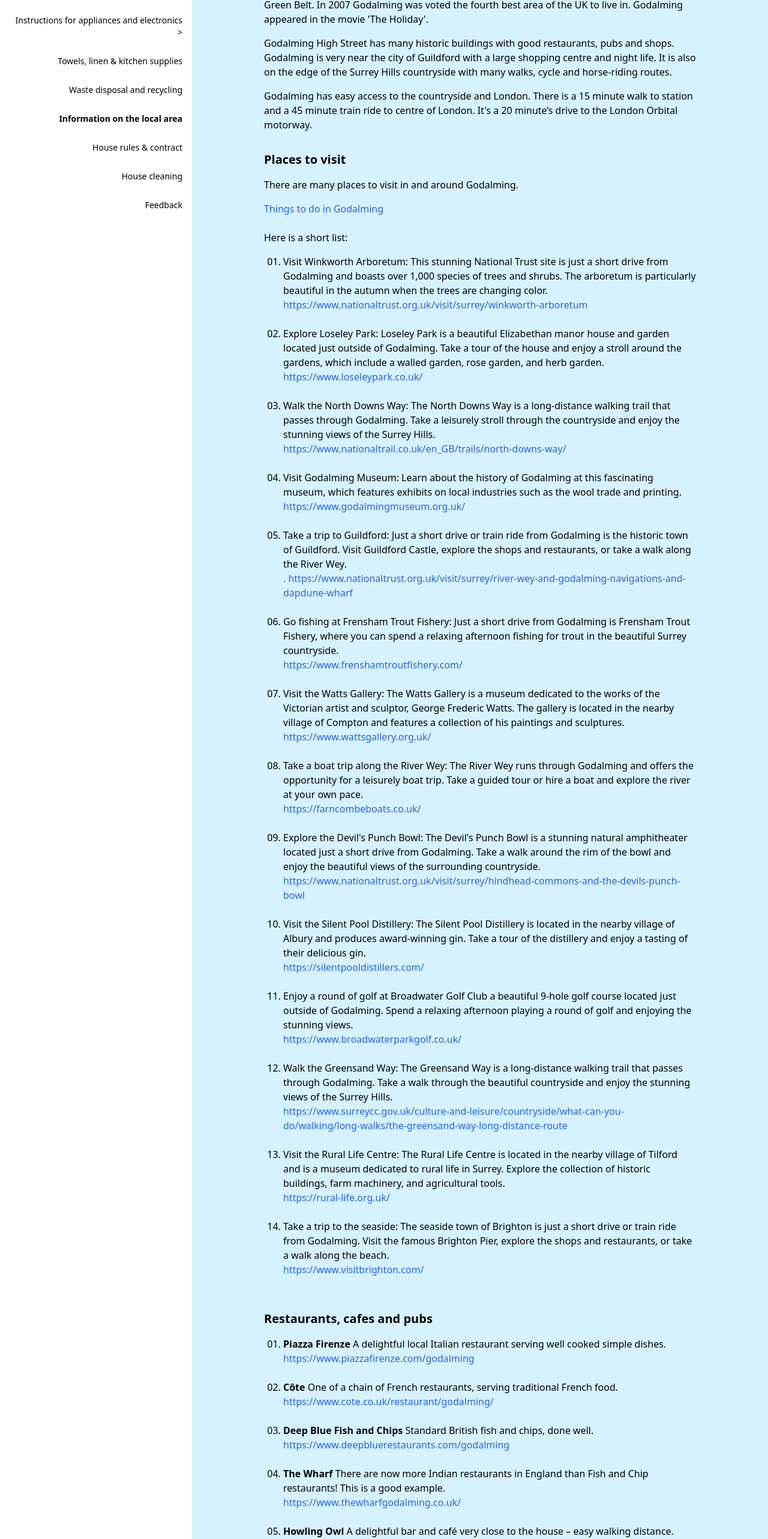
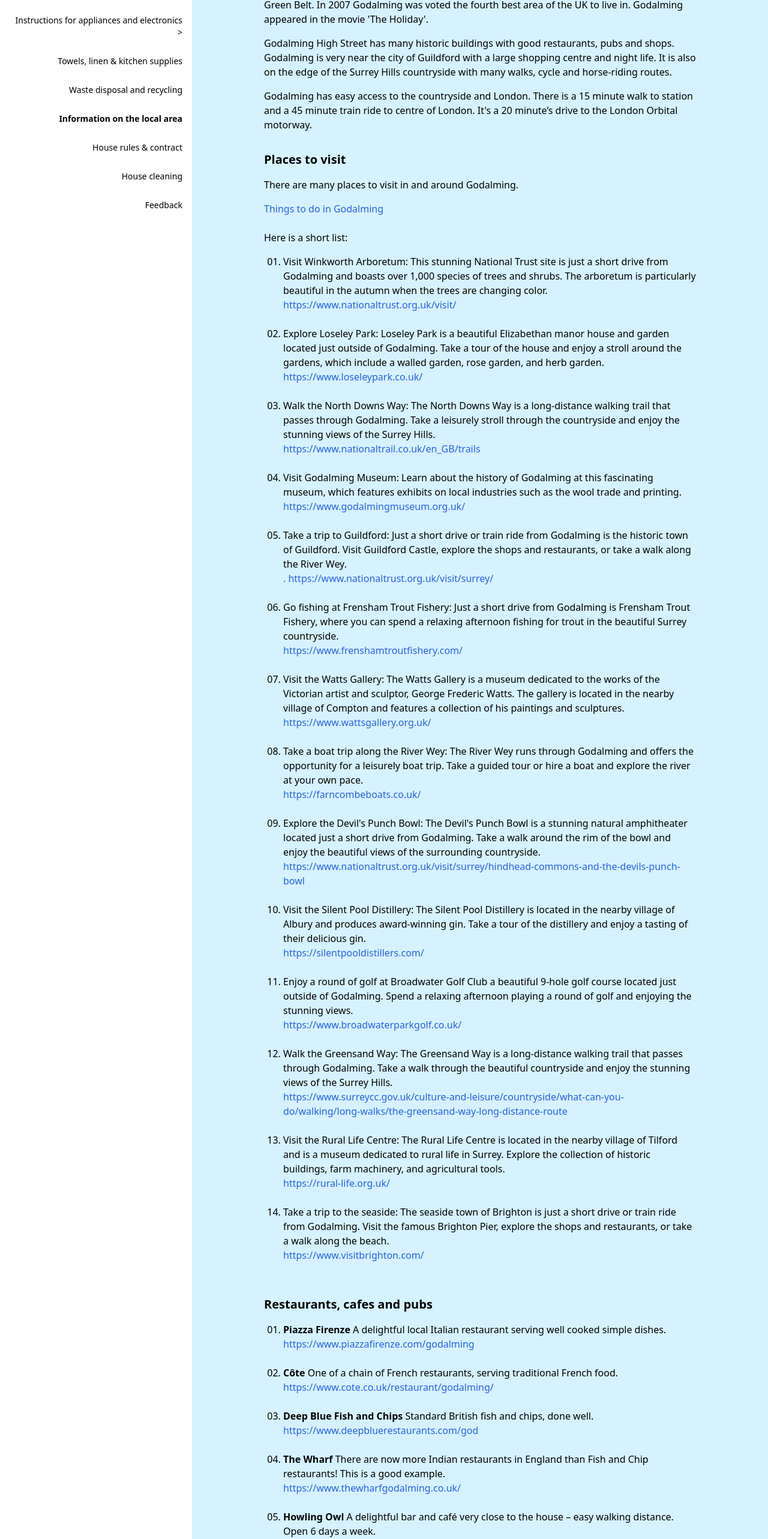
Before and after one commit to ConjecturesandRefutations/Four-Elms, a React (Create React App) app: page /information in a window 1280 px wide. Shown: the part 232-2797 px from the top of the page at 60% size. Built offline with nearby package versions, Linux system fonts and the light colour scheme.

Commit message:
shortening urls

```diff
--- a/src/pages/Information.js
+++ b/src/pages/Information.js
@@ -54,7 +54,7 @@ return(
 <ol class='ordered ml-8'>
 
 <li>{lang==='english' ? 'Visit Winkworth Arboretum: This stunning National Trust site is just a short drive from Godalming and boasts over 1,000 species of trees and shrubs. The arboretum is particularly beautiful in the autumn when the trees are changing color. ' : 'Visite Winkworth Arboretum: este impresionante sitio del National Trust se encuentra a poca distancia de Godalming y cuenta con más de 1,000 especies de árboles y arbustos. El arboreto es especialmente hermoso en otoño, cuando los árboles cambian de color.'}</li>
-<a class="text-blue-600" target="_blank" href='https://www.nationaltrust.org.uk/visit/surrey/winkworth-arboretum'>https://www.nationaltrust.org.uk/visit/surrey/winkworth-arboretum</a>
+<a class="text-blue-600" target="_blank" href='https://www.nationaltrust.org.uk/visit/surrey/winkworth-arboretum'>https://www.nationaltrust.org.uk/visit/</a>
 
 <br/><br/>
 
@@ -64,7 +64,7 @@ return(
 <br/><br/>
 
 <li>{lang==='english' ? 'Walk the North Downs Way: The North Downs Way is a long-distance walking trail that passes through Godalming. Take a leisurely stroll through the countryside and enjoy the stunning views of the Surrey Hills.' : 'Camine por North Downs Way: North Downs Way es un sendero para caminar de larga distancia que pasa por Godalming. Dé un paseo tranquilo por el campo y disfrute de las impresionantes vistas de las colinas de Surrey.'}</li>
-<a class="text-blue-600" target="_blank" href='https://www.nationaltrail.co.uk/en_GB/trails/north-downs-way/'>https://www.nationaltrail.co.uk/en_GB/trails/north-downs-way/</a>
+<a class="text-blue-600" target="_blank" href='https://www.nationaltrail.co.uk/en_GB/trails/north-downs-way/'>https://www.nationaltrail.co.uk/en_GB/trails</a>
 
 <br/><br/>
 
@@ -74,7 +74,7 @@ return(
 <br/><br/>
 
 <li>{lang==='english' ? 'Take a trip to Guildford: Just a short drive or train ride from Godalming is the historic town of Guildford. Visit Guildford Castle, explore the shops and restaurants, or take a walk along the River Wey. ' : 'Haga un viaje a Guildford: a poca distancia en automóvil o en tren desde Godalming se encuentra la ciudad histórica de Guildford. Visite el castillo de Guildford, explore las tiendas y los restaurantes, o dé un paseo por el río Wey.'}</li>
-<a class="text-blue-600" target="_blank" href='https://www.nationaltrust.org.uk/visit/surrey/river-wey-and-godalming-navigations-and-dapdune-wharf'>. https://www.nationaltrust.org.uk/visit/surrey/river-wey-and-godalming-navigations-and-dapdune-wharf</a>
+<a class="text-blue-600" target="_blank" href='. https://www.nationaltrust.org.uk/visit/surrey/river-wey-and-godalming-navigations-and-dapdune-wharf'>. https://www.nationaltrust.org.uk/visit/surrey/</a>
 
 <br/><br/>
 
@@ -143,7 +143,7 @@ return(
 <br/><br/>
 
 <li><span class='font-bold'>Deep Blue Fish and Chips </span>{lang==='english' ? 'Standard British fish and chips, done well.' : 'Fish and chips británico estándar, bien hecho.'}</li>
-<a class="text-blue-600" target="_blank" href='https://www.deepbluerestaurants.com/locations/godalming'>https://www.deepbluerestaurants.com/godalming</a>
+<a class="text-blue-600" target="_blank" href='https://www.deepbluerestaurants.com/locations/godalming'>https://www.deepbluerestaurants.com/god</a>
 
 <br/><br/>
 
@@ -179,9 +179,9 @@ return(
 <br/>
 
 <p class='mb-4'>{lang==='english' ? `Local shops with longer opening hours:` : `Tiendas locales con horarios más amplios:`}</p>
-<a class="text-blue-600" target="_blank" href='https://www.nisalocally.co.uk/stores/surrey/godalming/45-high-st'>https://www.nisalocally.co.uk/stores/surrey/godalming/45-high-st</a>
+<a class="text-blue-600" target="_blank" href='https://www.nisalocally.co.uk/stores/surrey/godalming/45-high-st'>https://www.nisastores/godalming/</a>
 <br/>
-<a class="text-blue-600" target="_blank" href='https://www.tesco.com/store-locator/godalming/portsmouth-rd'>https://www.tesco.com/store-locator/godalming/portsmouth-rd</a>
+<a class="text-blue-600" target="_blank" href='https://www.tesco.com/store-locator/godalming/portsmouth-rd'>https://www.tesco.com/portsmouth-rd</a>
 <br/>
 <br/>
 
```
